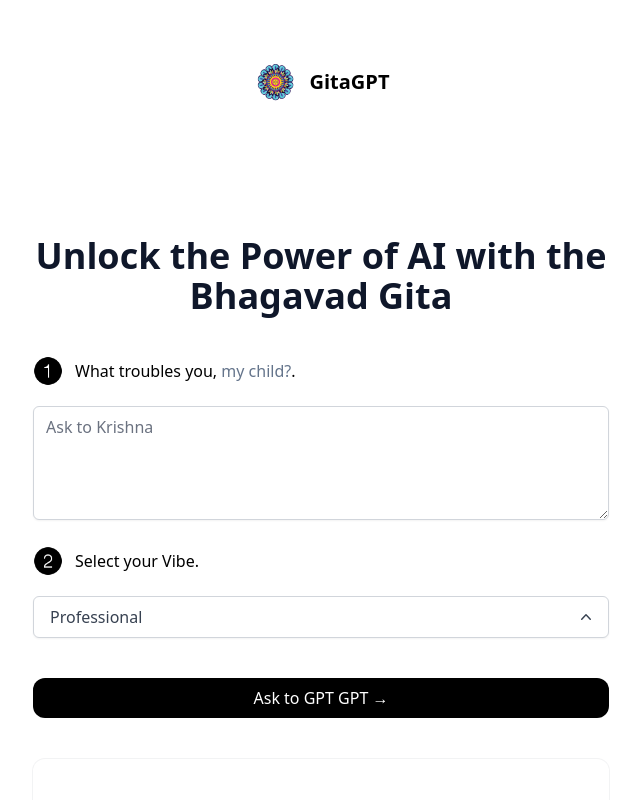
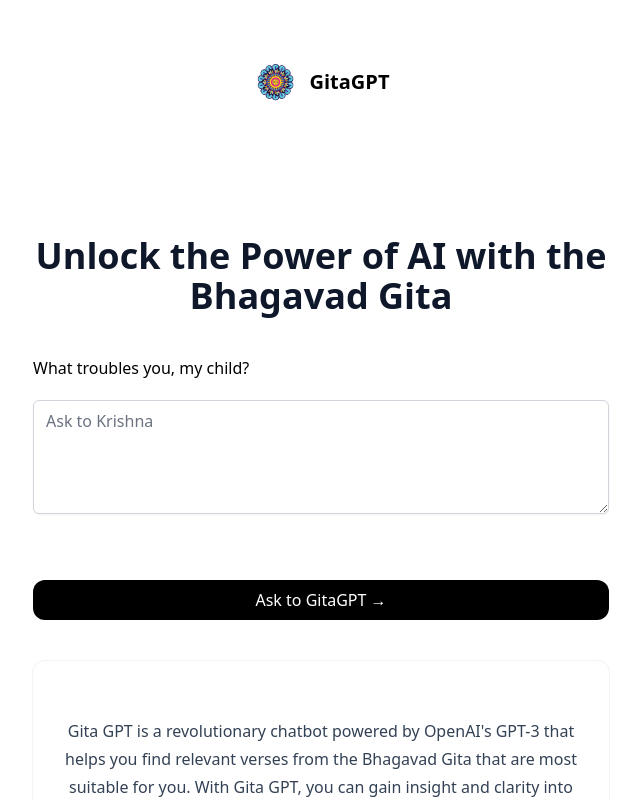
Before and after one commit to vxsahu/gitagpt, a Next.js app: page / in a window 1280 px wide. Shown: the top 800 px of the page, without its empty margins (319-960 px from the left). Built offline with nearby package versions, Linux system fonts and the light colour scheme.

Commit message:
Update index.tsx

```diff
--- a/pages/index.tsx
+++ b/pages/index.tsx
@@ -80,20 +80,8 @@ const Home: NextPage = () => {
         </h2>
         <div className="max-w-xl w-full">
           <div className="flex mt-10 items-center space-x-3">
-            <Image
-              src="/1-black.png"
-              width={30}
-              height={30}
-              alt="1 icon"
-              className="mb-5 sm:mb-0"
-            />
             <p className="text-left font-medium">
-              What troubles you,{" "}
-              <span className="text-slate-500">
-                 my child?
-              </span>
-              .
-            </p>
+              What troubles you, my child?</p>
           </div>
           <textarea
             value={bio}
@@ -104,20 +92,13 @@ const Home: NextPage = () => {
               "Ask to Krishna"
             }
           />
-          <div className="flex mb-5 items-center space-x-3">
-            <Image src="/2-black.png" width={30} height={30} alt="1 icon" />
-            <p className="text-left font-medium">Select your Vibe.</p>
-          </div>
-          <div className="block">
-            <DropDown language={language} setLanguage={(newLanguage) => setLanguage(newLanguage)} />
-          </div>
 
           {!loading && (
             <button
               className="bg-black rounded-xl text-white font-medium px-4 py-2 sm:mt-10 mt-8 hover:bg-black/80 w-full"
               onClick={(e) => generateBio(e)}
             >
-              Ask to GPT GPT &rarr;
+              Ask to GitaGPT &rarr;
             </button>
           )}
           {loading && (
```
